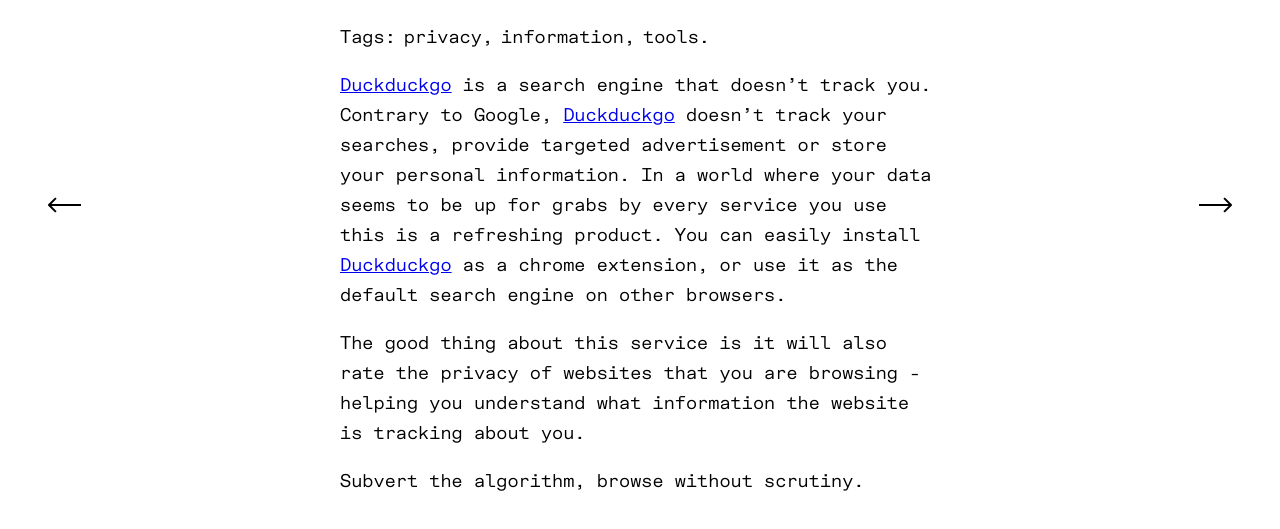
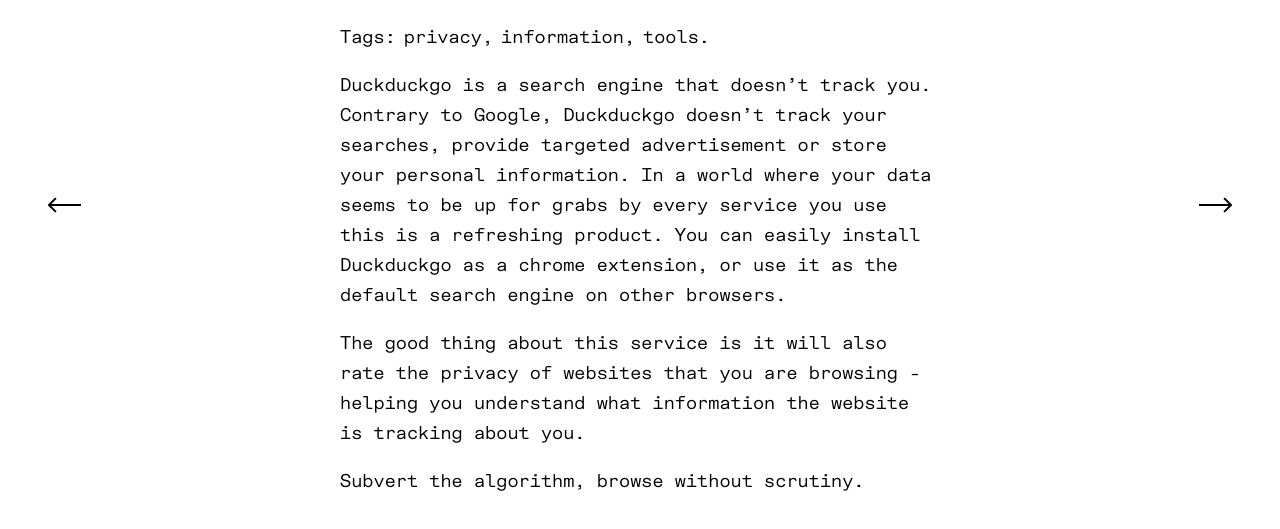
Before and after one commit to seba1342/algorithm-manifesto, a Gatsby site: page /i-will-use-https-duckduckgo-com-to-protect-my-privacy/ in a window 1280 px wide. Shown: the part 205-734 px from the top of the page. Built offline with nearby package versions, Linux system fonts and the light colour scheme; Gatsby itself is replaced by a stand-in of ours.

Commit message:
Update Guideline “i-will-use-https-duckduckgo-com-to-protect-my-privacy”

```diff
--- a/content/pages/i-will-use-https-duckduckgo-com-to-protect-my-privacy.md
+++ b/content/pages/i-will-use-https-duckduckgo-com-to-protect-my-privacy.md
@@ -5,7 +5,7 @@
   - information
   - tools
 ---
-[Duckduckgo](https://duckduckgo.com/) is a search engine that doesn't track you. Contrary to Google, [Duckduckgo](https://duckduckgo.com/) doesn't track your searches, provide targeted advertisement or store your personal information. In a world where your data seems to be up for grabs by every service you use this is a refreshing product. You can easily install [Duckduckgo](https://duckduckgo.com/) as a chrome extension, or use it as the default search engine on other browsers.
+Duckduckgo is a search engine that doesn't track you. Contrary to Google, Duckduckgo doesn't track your searches, provide targeted advertisement or store your personal information. In a world where your data seems to be up for grabs by every service you use this is a refreshing product. You can easily install Duckduckgo as a chrome extension, or use it as the default search engine on other browsers.
 
 The good thing about this service is it will also rate the privacy of websites that you are browsing - helping you understand what information the website is tracking about you.
 
```
